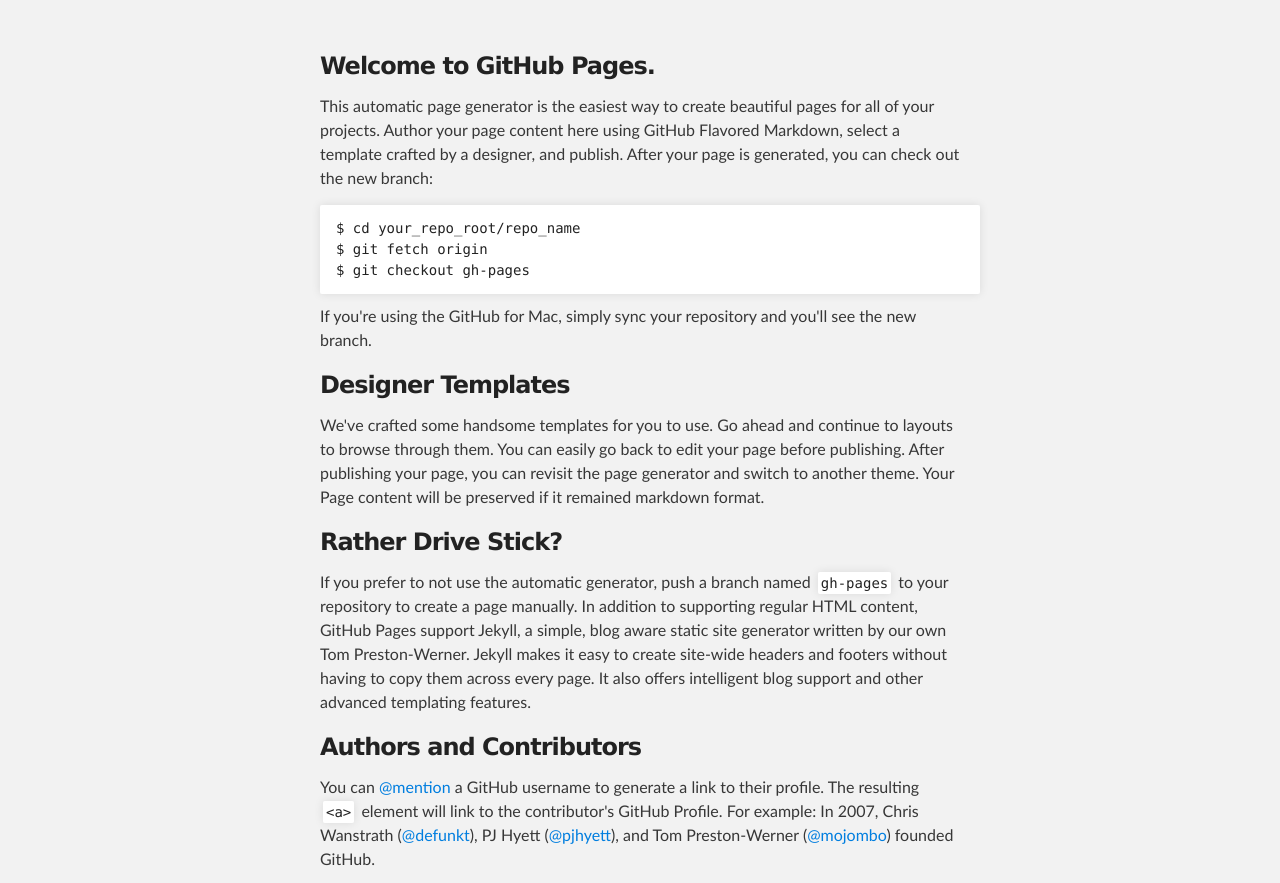
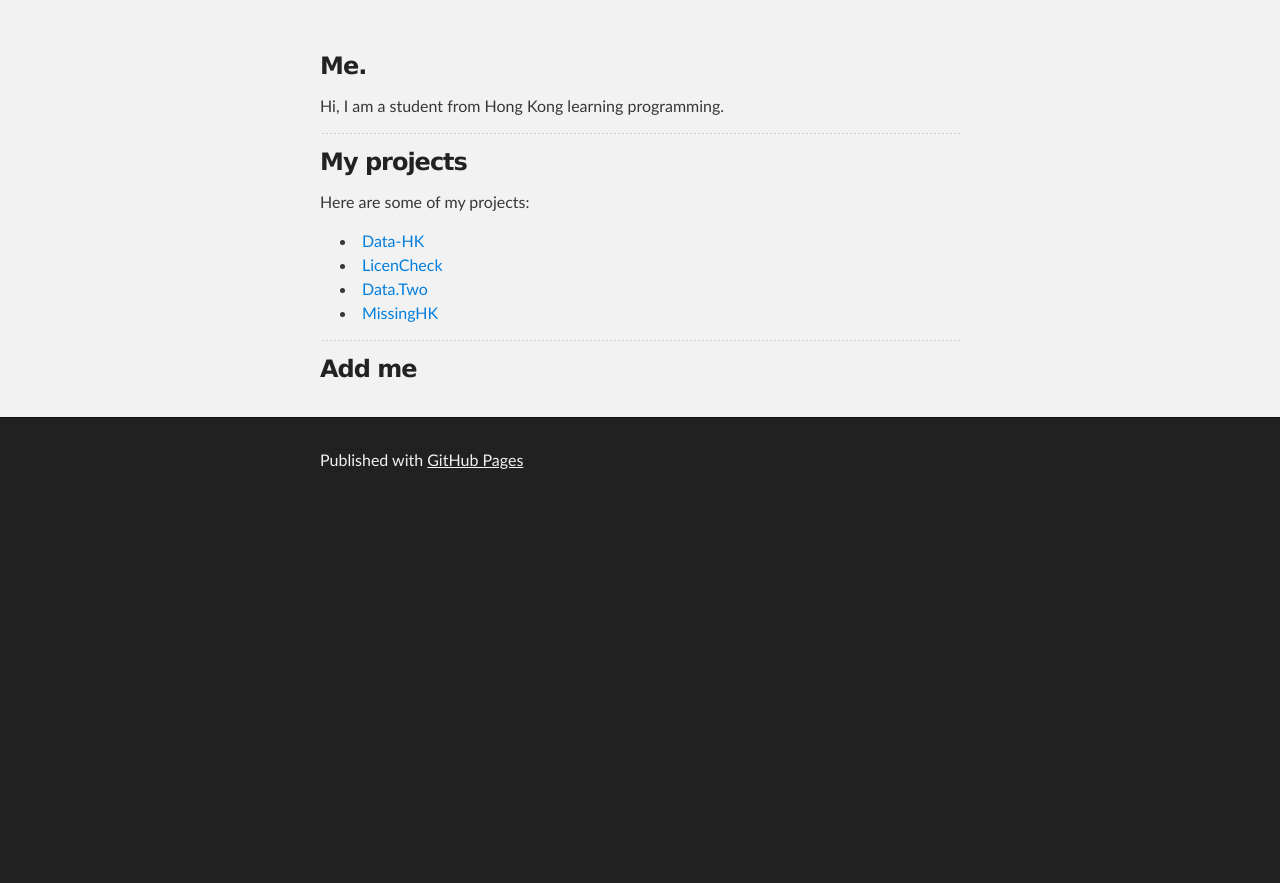
Before and after one commit to ron194/ron194.github.io-old, a plain HTML site: page index.html in a window 1280 px wide. Shown: the part 176-1059 px from the top of the page. After the commit the page ends 800 px from the top, so only its background shows below. Drawn offline with Linux system fonts and the light colour scheme.

Commit message:
first change

```diff
--- a/index.html
+++ b/index.html
@@ -4,11 +4,11 @@
   <head>
     <meta charset='utf-8' />
     <meta http-equiv="X-UA-Compatible" content="chrome=1" />
-    <meta name="description" content="Ron194.github.io : " />
+    <meta name="description" content="Ron Tam @ GitHub" />
 
     <link rel="stylesheet" type="text/css" media="screen" href="stylesheets/stylesheet.css">
 
-    <title>Ron194.github.io</title>
+    <title>Ron Tam | github.io</title>
   </head>
 
   <body>
@@ -18,7 +18,7 @@
         <header class="inner">
           <a id="forkme_banner" href="https://github.com/ron194">View on GitHub</a>
 
-          <h1 id="project_title">Ron194.github.io</h1>
+          <h1 id="project_title">Ron Tam</h1>
           <h2 id="project_tagline"></h2>
 
         </header>
@@ -28,36 +28,31 @@
     <div id="main_content_wrap" class="outer">
       <section id="main_content" class="inner">
         <h3>
-<a name="welcome-to-github-pages" class="anchor" href="#welcome-to-github-pages"><span class="octicon octicon-link"></span></a>Welcome to GitHub Pages.</h3>
+<a name="welcome-to-github-pages" class="anchor" href="#welcome-to-github-pages"><span class="octicon octicon-link"></span></a>Me.</h3>
 
-<p>This automatic page generator is the easiest way to create beautiful pages for all of your projects. Author your page content here using GitHub Flavored Markdown, select a template crafted by a designer, and publish. After your page is generated, you can check out the new branch:</p>
-
-<pre><code>$ cd your_repo_root/repo_name
-$ git fetch origin
-$ git checkout gh-pages
-</code></pre>
-
-<p>If you're using the GitHub for Mac, simply sync your repository and you'll see the new branch.</p>
+<p>Hi, I am a student from Hong Kong learning programming.</p>
+<hr>
 
 <h3>
-<a name="designer-templates" class="anchor" href="#designer-templates"><span class="octicon octicon-link"></span></a>Designer Templates</h3>
+<a name="designer-templates" class="anchor" href="#designer-templates"><span class="octicon octicon-link"></span></a>My projects</h3>
 
-<p>We've crafted some handsome templates for you to use. Go ahead and continue to layouts to browse through them. You can easily go back to edit your page before publishing. After publishing your page, you can revisit the page generator and switch to another theme. Your Page content will be preserved if it remained markdown format.</p>
+<p>Here are some of my projects:</p>
+          <ul>
+              <li><a href="http://data-hk.com">Data-HK</a></li>
+              <li><a href="http://chapi.data-hk.com">LicenCheck</a></li>
+              <li><a href="http://datatwo.data-hk.com">Data.Two</a></li>
+              <li><a href="https://play.google.com/store/apps/details?id=com.datahk.missinghk">MissingHK</a></li>
+          </ul>
+          <hr>
 
-<h3>
-<a name="rather-drive-stick" class="anchor" href="#rather-drive-stick"><span class="octicon octicon-link"></span></a>Rather Drive Stick?</h3>
+<h3>Add me</h3>
 
-<p>If you prefer to not use the automatic generator, push a branch named <code>gh-pages</code> to your repository to create a page manually. In addition to supporting regular HTML content, GitHub Pages support Jekyll, a simple, blog aware static site generator written by our own Tom Preston-Werner. Jekyll makes it easy to create site-wide headers and footers without having to copy them across every page. It also offers intelligent blog support and other advanced templating features.</p>
+<script src="//platform.linkedin.com/in.js" type="text/javascript"></script>
+<script type="IN/MemberProfile" data-id="http://www.linkedin.com/pub/ron-tam/78/189/978" data-format="inline" data-related="false"></script>
 
-<h3>
-<a name="authors-and-contributors" class="anchor" href="#authors-and-contributors"><span class="octicon octicon-link"></span></a>Authors and Contributors</h3>
+<script type="text/javascript" src="https://apis.google.com/js/plusone.js"></script>
+<div class="g-person" data-href="https://plus.google.com/+RonTamHK"></div>
 
-<p>You can <a href="https://github.com/blog/821" class="user-mention">@mention</a> a GitHub username to generate a link to their profile. The resulting <code>&lt;a&gt;</code> element will link to the contributor's GitHub Profile. For example: In 2007, Chris Wanstrath (<a href="https://github.com/defunkt" class="user-mention">@defunkt</a>), PJ Hyett (<a href="https://github.com/pjhyett" class="user-mention">@pjhyett</a>), and Tom Preston-Werner (<a href="https://github.com/mojombo" class="user-mention">@mojombo</a>) founded GitHub.</p>
-
-<h3>
-<a name="support-or-contact" class="anchor" href="#support-or-contact"><span class="octicon octicon-link"></span></a>Support or Contact</h3>
-
-<p>Having trouble with Pages? Check out the documentation at <a href="http://help.github.com/pages">http://help.github.com/pages</a> or contact <a href="mailto:support@github.com">support@github.com</a> and we’ll help you sort it out.</p>
       </section>
     </div>
 
```
Also changed, not shown: index-default.html (added, +74 -0 lines).
